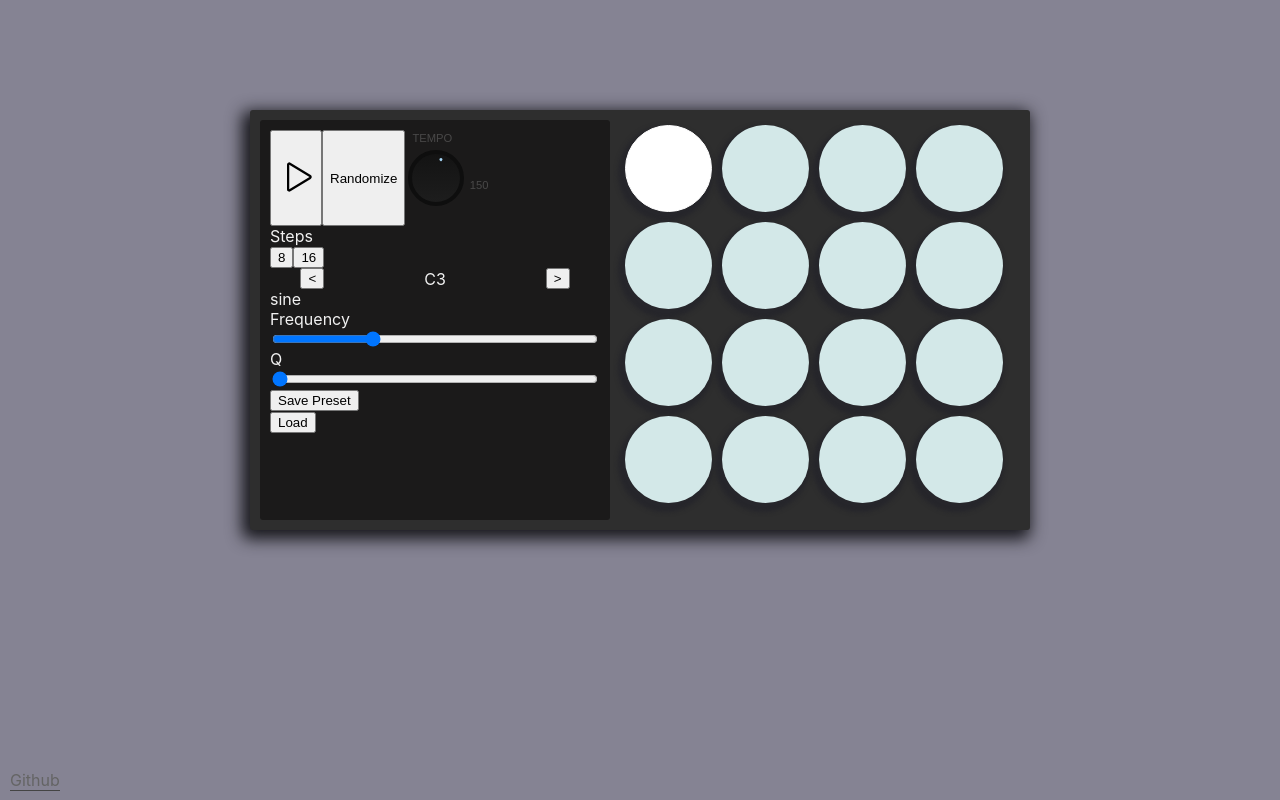
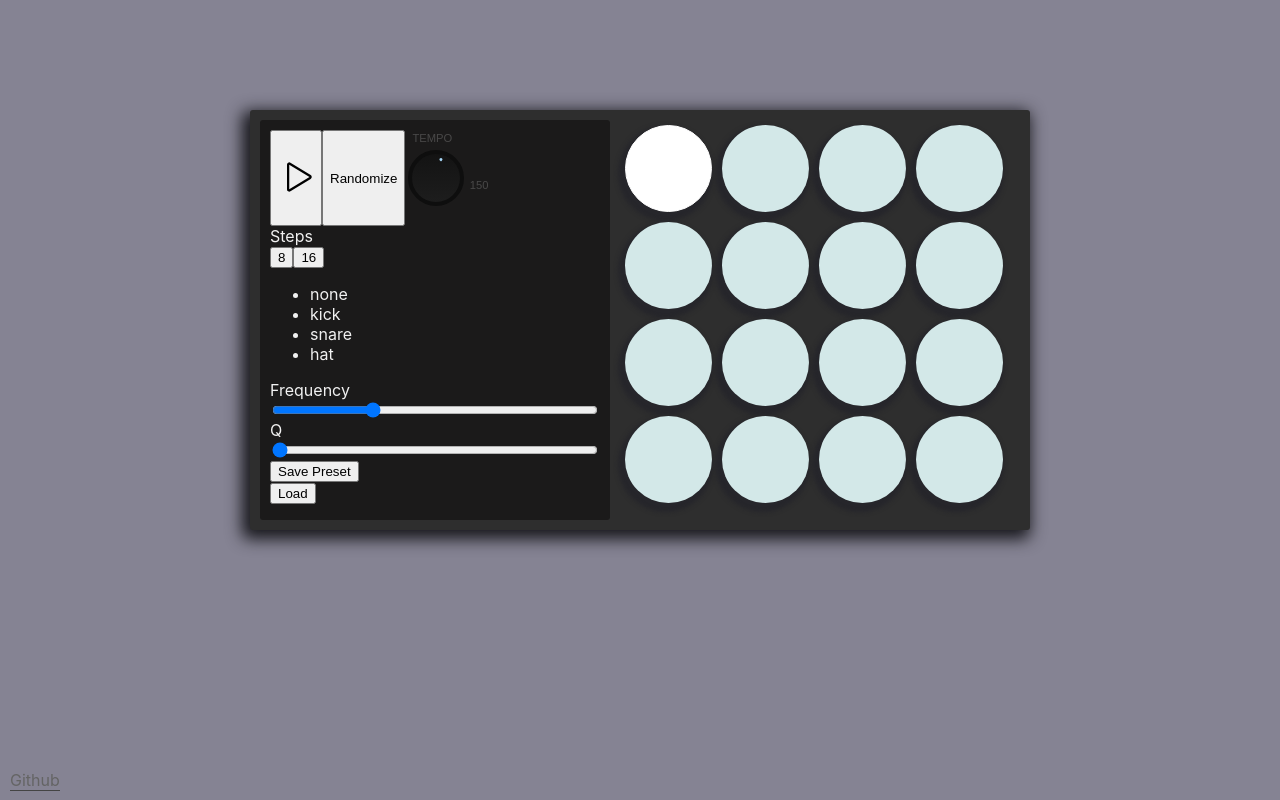
Before and after one commit to Loxphordex/Memoryfield, a React (Create React App) app: page / in a window 1280 px wide. Both pictures are taken after a click on the element 668 px from the left and 168 px from the top of the page. Built offline with nearby package versions, Linux system fonts and the light colour scheme.

Commit message:
rough choose sample

```diff
--- a/src/App.js
+++ b/src/App.js
@@ -6,9 +6,12 @@ import { filterTypes } from './components/Audio/constants'
 import playSound from './components/Audio/playSound'
 import { keyShortcuts } from './constants/keyShortcuts'
 import Footer from './components/Footer/Footer'
+import { samples } from "./components/Audio/constants"
 
 // samples
 import kick from './samples/KickHollowThud.wav'
+import snare from './samples/SnareQuick.wav'
+import hat from './samples/HiHatClosed.wav'
 
 // styles
 import "./styles/container.css"
@@ -40,7 +43,9 @@ function App() {
 
   const [samplesSetup, setSamplesSetup] = useState(false)
   const [kickSrc, setKickSrc] = useState(false)
+
   const [kickAudio, setKickAudio] = useState(null)
+  const [audioLibrary, setAudioLibrary] = useState({})
 
   const isPlayingRef = useRef(isPlaying)
   const setPlaying = (status) => {
@@ -55,7 +60,7 @@ function App() {
 
   useEffect(() => {
     setUpSignalPath()
-    setUpSamples()
+    setUpAudio()
     function randomize() {
       setNodes(getRandomSequence(16, nodeSequenceLength))
     }
@@ -156,20 +161,29 @@ function App() {
   }
 
   // Set up samples
-  function setUpSamples() {
-    if (samplesSetup === false) {
-      const aud = new Audio(kick)
-      setKickAudio(aud)
+  function setUpAudio() {
+    if (!samplesSetup) {
+      samples.forEach(s => {
+        console.log(s.audio)
+        if (s.audio) {
+          const src = ctx.createMediaElementSource(s.audio)
+          src.connect(ctx.destination)
+        }
+      })
+
       setSamplesSetup(true)
     }
+    // if (samplesSetup === false) {
+    //   const aud = new Audio(kick)
+    //   setKickAudio(aud)
+    //   setSamplesSetup(true)
+    // }
 
-    if (samplesSetup === true && kickSrc === false) {
-      const kickSource = ctx.createMediaElementSource(kickAudio)
-      kickSource.connect(ctx.destination)
-      console.log(kickSource)
-      console.log(volume)
-      setKickSrc(true)
-    }
+    // if (samplesSetup === true && kickSrc === false) {
+    //   const kickSource = ctx.createMediaElementSource(kickAudio)
+    //   kickSource.connect(ctx.destination)
+    //   setKickSrc(true)
+    // }
   }
 
   // function testKick() {
--- a/src/components/Audio/constants.jsx
+++ b/src/components/Audio/constants.jsx
@@ -1,3 +1,7 @@
+import kick from '../../samples/KickHollowThud.wav'
+import snare from '../../samples/SnareQuick.wav'
+import hat from '../../samples/HiHatClosed.wav'
+
 export const waveforms = [
   'sine',
   'triangle',
@@ -8,3 +12,22 @@ export const filterTypes = {
   lowpass: 'lowpass',
   highpass: 'highpass'
 }
+
+export const samples = [
+  {
+    name: 'none',
+    audio: null
+  },
+  {
+    name: 'kick',
+    audio: new Audio(kick)
+  },
+  {
+    name: 'snare',
+    audio: new Audio(snare)
+  },
+  {
+    name: 'hat',
+    audio: new Audio(hat)
+  }
+]
--- a/src/components/Audio/playSound.js
+++ b/src/components/Audio/playSound.js
@@ -12,11 +12,13 @@ export default function playSound(ctx, filter, osc, volume, nodes, activeNode, k
     filter.frequency.setValueAtTime(currentNode.filterFrequency, now)
     filter.Q.value = currentNode.filterQ
 
+    if (currentNode?.sample?.audio) currentNode.sample.audio.play()
 
-    const k = new Audio(kick)
-    const kickSource = ctx.createMediaElementSource(k)
-    kickSource.connect(ctx.destination)
-    k.play()
+
+    // const k = new Audio(kick)
+    // const kickSource = ctx.createMediaElementSource(k)
+    // kickSource.connect(ctx.destination)
+    // k.play()
 
     // osc.type = wave
     // osc.start()
--- a/src/components/ControlPanel/ControlPanel.js
+++ b/src/components/ControlPanel/ControlPanel.js
@@ -6,6 +6,7 @@ import MainPanel from './MainPanel'
 import NoteControls from './NoteControls'
 import WaveControls from './WaveControls'
 import FilterControls from './FilterControls'
+import SampleSelect from './SampleSelect'
 
 export default function ControlPanel({
   displayedBpm,
@@ -88,6 +89,13 @@ export default function ControlPanel({
     setNodes(newNodes)
   }
 
+  function selectSample(sample) {
+    selectedNode.sample = sample
+    nodes.splice(selectedNode.playOrder, 1, selectedNode)
+    const newNodes = [...nodes]
+    setNodes(newNodes)
+  }
+
   function displayWaveforms() {
     if (nodes && selectedNode) {
       return selectedNode.wave
@@ -120,16 +128,21 @@ export default function ControlPanel({
         displayedBpm={displayedBpm}
         setSequenceAndNodeStatus={setSequenceAndNodeStatus}
       />
-      <NoteControls
+      {/* <NoteControls
         nodes={nodes}
         setNodes={setNodes}
         nodeEditor={nodeEditor}
         notes={notes}
         selectedNode={selectedNode}
-      />
-      <WaveControls
+      /> */}
+      {/* <WaveControls
         cycleWaveforms={cycleWaveforms}
         displayWaveforms={displayWaveforms}
+      /> */}
+      <SampleSelect
+        selectSample={selectSample}
+        nodeEditor={nodeEditor}
+        selectedNode={selectedNode}
       />
       <FilterControls
         setFilterFrequency={setFilterFrequency}
--- /dev/null
+++ b/src/components/ControlPanel/SampleSelect.js
@@ -0,0 +1,28 @@
+import React from 'react'
+import { samples } from '../Audio/constants'
+
+export default function SampleSelect({
+  selectSample,
+  nodeEditor,
+  selectedNode
+}) {
+
+  function displaySampleSelection() {
+    return samples.map(s => <li className='sample-selection'
+      key={s.name}
+      onClick={() => selectSample(s)}>
+        {s.name}
+      </li>
+    )
+  }
+
+  if (nodeEditor !== null && selectedNode) {
+    return (
+      <div className='sample-selector-container'>
+        <ul className='sample-list'>{ displaySampleSelection() }</ul>
+      </div>
+    )
+  }
+
+  return <></>
+}
--- a/src/data/data.js
+++ b/src/data/data.js
@@ -1,5 +1,6 @@
 import { notes } from './notes'
 import { waveforms } from '../components/Audio/constants'
+import { samples } from '../components/Audio/constants'
 
 // All possible colors
 export const colors = [
@@ -79,6 +80,7 @@ function initialNode(order, nodeSequenceLength) {
     playOrder: order,
     active: checkIfActive(order, nodeSequenceLength),
     note: notes[36],
-    wave: waveforms[0]
+    wave: waveforms[0],
+    sample: samples[0]
   }
 }
```
